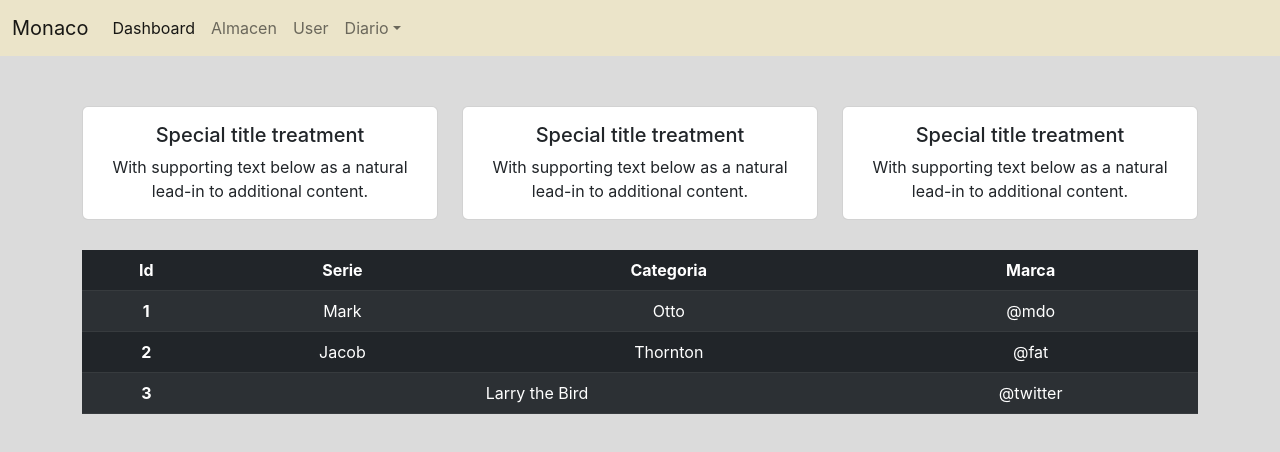
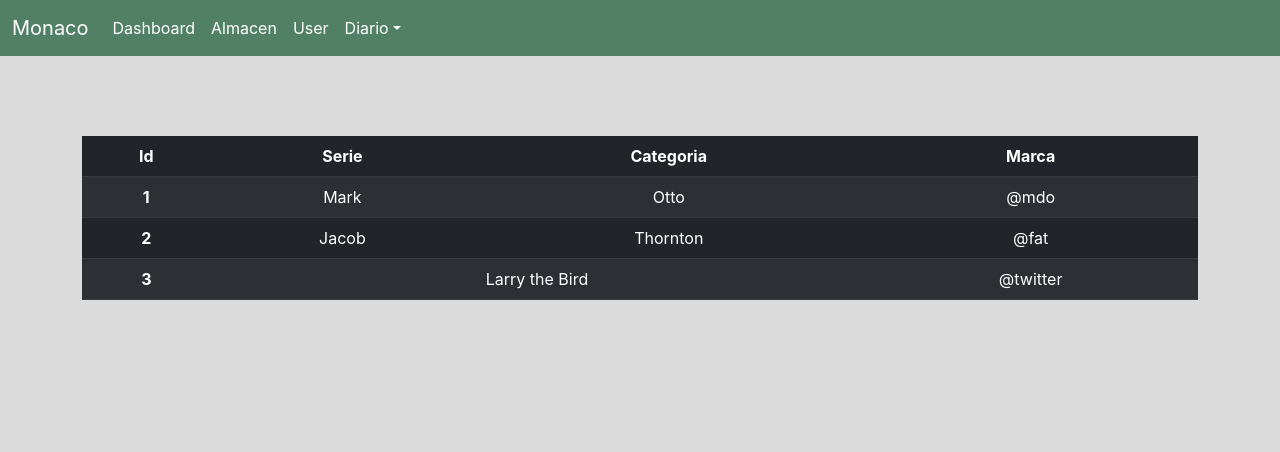
Before and after one commit to leobardonunez/Monaco, a React (Create React App) app: page / in a window 1280 px wide. Shown: the top 452 px of the page. Built offline with nearby package versions, Linux system fonts and the light colour scheme.

Commit message:
props parte 1

```diff
--- a/src/components/CardDashboard.js
+++ b/src/components/CardDashboard.js
@@ -5,18 +5,22 @@ import '../styles/card-dashboard.css'
 class CardDashboard extends React.Component {
     constructor(props) {
         super(props);
+        console.log(props);
     }
     state = {}
-    render() {
+    render(props) {
         return (
-            <div className="card text-center" >
-                <div className="card-body">
-                    <h5 className="card-title">Special title treatment</h5>
-                    <p className="card-text">With supporting text below as a natural lead-in to additional content.</p>
-                </div>
-            </div>
+           console.log(props)
         );
     }
 }
 
 export default CardDashboard;
+
+
+{/* <div className="card text-center shadow-lg" >
+<div className="card-body">
+    <h5 className="card-title">{props.title}</h5>
+    <p className="card-text">With supporting text below as a natural lead-in to additional content.</p>
+</div>
+</div> */}
--- a/src/components/Navigation.js
+++ b/src/components/Navigation.js
@@ -33,7 +33,7 @@ class Navigation extends React.Component {
           <div className="collapse navbar-collapse" id="navbarSupportedContent">
             <ul className="navbar-nav me-auto mb-2 mb-lg-0">
               <li className="nav-item">
-                <Link to="/" className="nav-link active" >Dashboard</Link>
+                <Link to="/" className="nav-link" >Dashboard</Link>
               </li>
               <li className="nav-item">
                 <Link to="/almacen" className="nav-link">Almacen</Link>
--- a/src/index.css
+++ b/src/index.css
@@ -15,5 +15,11 @@ code {
     monospace;
 }
 .navbar{
-  background-color: rgb(235, 228, 201);
+  background-color: rgb(81, 128, 102);
 }
+.navbar-brand{
+  color: white;
+}
+.nav-link{
+  color: white;
+}
--- a/src/pages/Dashboard.js
+++ b/src/pages/Dashboard.js
@@ -2,6 +2,7 @@ import React from 'react';
 
 import Table from '../components/Table';
 import CardDashboard from '../components/CardDashboard';
+
 
 
 class Dashboard extends React.Component {
@@ -15,13 +16,16 @@ class Dashboard extends React.Component {
                 <div className="container text-center" id="card">
                     <div className="row">
                         <div className="col">
-                            <CardDashboard />
+                            <CardDashboard title="hola bebe"/>
                         </div>
                         <div className="col">
-                            <CardDashboard />
+                            <CardDashboard title="como estas?"/>
                         </div>
                         <div className="col">
-                            <CardDashboard />
+                            <CardDashboard title="que bueno que estes bien"/>
+                        </div>
+                        <div className="col">
+                            <CardDashboard title="que bueno que estes bien"/>
                         </div>
                     </div>
                 </div>
```
